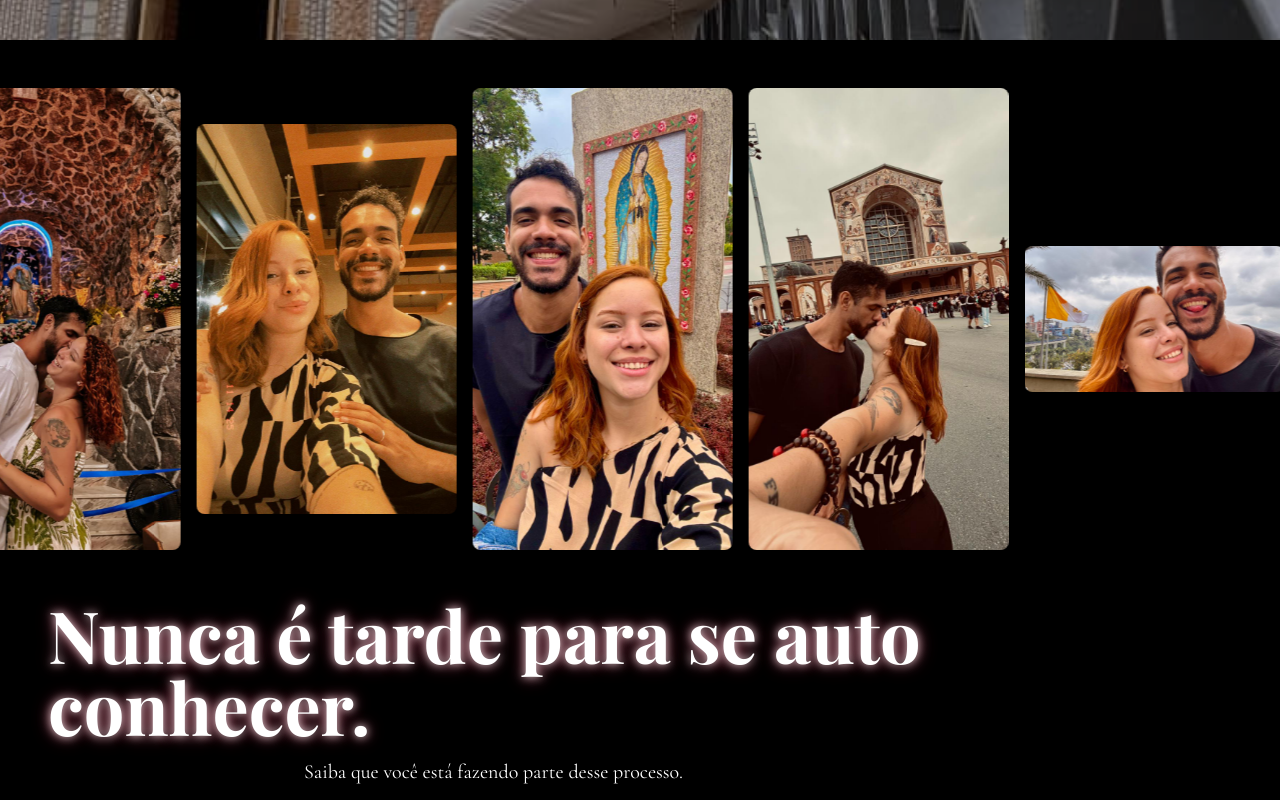
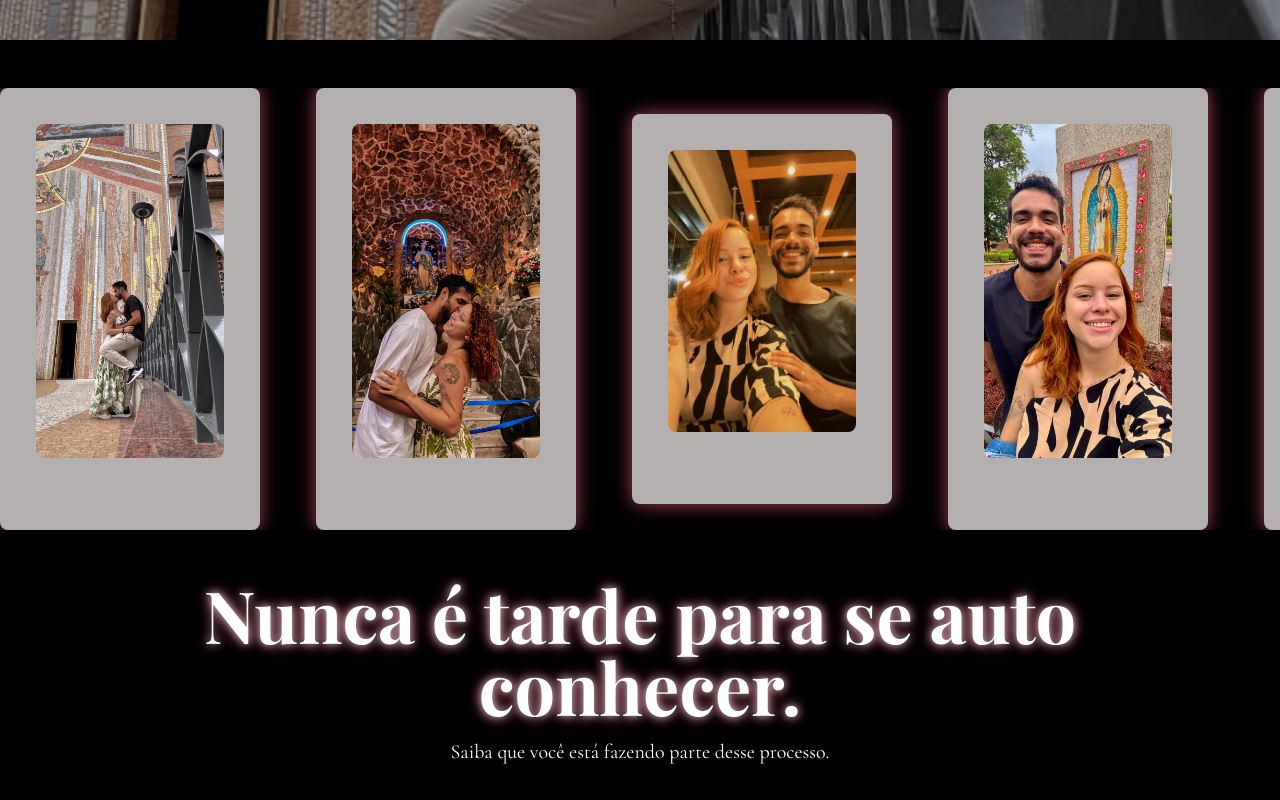
Before and after one commit to luckfer7/teamoeduarda, a Next.js app: page / in a window 1280 px wide. Shown: the part 760-1560 px from the top of the page. Built offline with nearby package versions, Linux system fonts and the light colour scheme.

Commit message:
pronto pra teste em prod

```diff
--- a/app/Segunda-secao/SegundaSecao.tsx
+++ b/app/Segunda-secao/SegundaSecao.tsx
@@ -1,4 +1,3 @@
-
 import Image from "next/image";
 import img1 from "@/public/primeiraimagem.jpeg";
 import img2 from "@/public/segundaimagem.jpeg";
@@ -17,31 +16,27 @@ const imagens = [img1, img2, img3, img4, img5, img6, img7, img8, img9, img10, im
 
 export default function SegundaSecao() {
   // duplicamos o array para fazer o loop contínuo
-  const loop = [...imagens, ...imagens];
 
   return (
     <section className="w-full h-screen bg-black py-12 overflow-hidden">
-      <div className="relative">
-        {/* track: largura infinita (conteúdo em linha) */}
-        <div className="flex items-center gap-4 animate-slide">
-          {loop.map((src, idx) => (
-            <div key={idx} className="flex-shrink-0 rounded-lg overflow-hidden" style={{ width: 260 }} // largura fixa por item (ajuste como quiser)
+        <div className=" w-full overflow-x-scroll scroll-touch flex items-center gap-14 px-4 no-scrollbar">
+          {imagens.map((src, idx) => (
+            <div key={idx} className="scroll-item flex-shrink-0 rounded-lg overflow-hidden img-glow bg-[#b5b0b0] pb-18 p-9 " style={{ width: 260 }} // largura fixa por item (ajuste como quiser)
 >
               <Image
                 src={src}
                 alt={`memoria-${idx}`}
                 width={260}
                 height={160} // proporção 260x160 -> ajuste para ficar do jeito que quiser
-                className="object-cover w-full h-full"
-                priority={idx < imagens.length} // primeira passada pode ser prioritária
+                className="object-cover w-full h-full rounded-lg"
+
               />
             </div>
           ))}
         </div>
-      </div>
 
-      <div className="relative z-10 qtext-center p-12" data-aos="fade-up" data-aos-duration="2000">
-                <h1 className="text-white glow-soft font-display font-bold text-5xl md:text-6xl lg:text-7xl drop-shadow-xl flex items-center justify-center gap-3" >Nunca é tarde para se auto conhecer.</h1>
+      <div className="relative z-10 text-center p-12" data-aos="fade-up" data-aos-duration="2000">
+                <h1 className="text-white glow-soft font-display font-bold text-5xl md:text-6xl lg:text-7xl drop-shadow-xl " >Nunca é tarde para se auto conhecer.</h1>
                 <h3 className=" text-white font-cormorant mt-4 text-4xl md:text-xl max-w-2xl mx-auto drop-shadow-lg " >Saiba que você está fazendo parte desse processo.</h3>
             </div>
     </section>
--- a/app/Terceira-secao/TerceiraSecao.tsx
+++ b/app/Terceira-secao/TerceiraSecao.tsx
@@ -1,5 +1,4 @@
 import Image from "next/image";
-import img from "@/public/primeiraimagem.jpeg";
 export default function TerceiraSecao() {
     return (
         <section className="min-h-screen p-10 flex flex-col justify-center gap-20" >
--- a/app/globals.css
+++ b/app/globals.css
@@ -69,3 +69,12 @@ body {
   box-shadow: 0 0 25px rgba(255, 120, 150, 0.7),
               0 0 35px rgba(255, 80, 120, 0.6);
 }
+
+.scroll-touch {
+  scroll-snap-type: x mandatory;
+  -webkit-overflow-scrolling: touch;
+}
+
+.scroll-item {
+  scroll-snap-align: start;
+}
```
